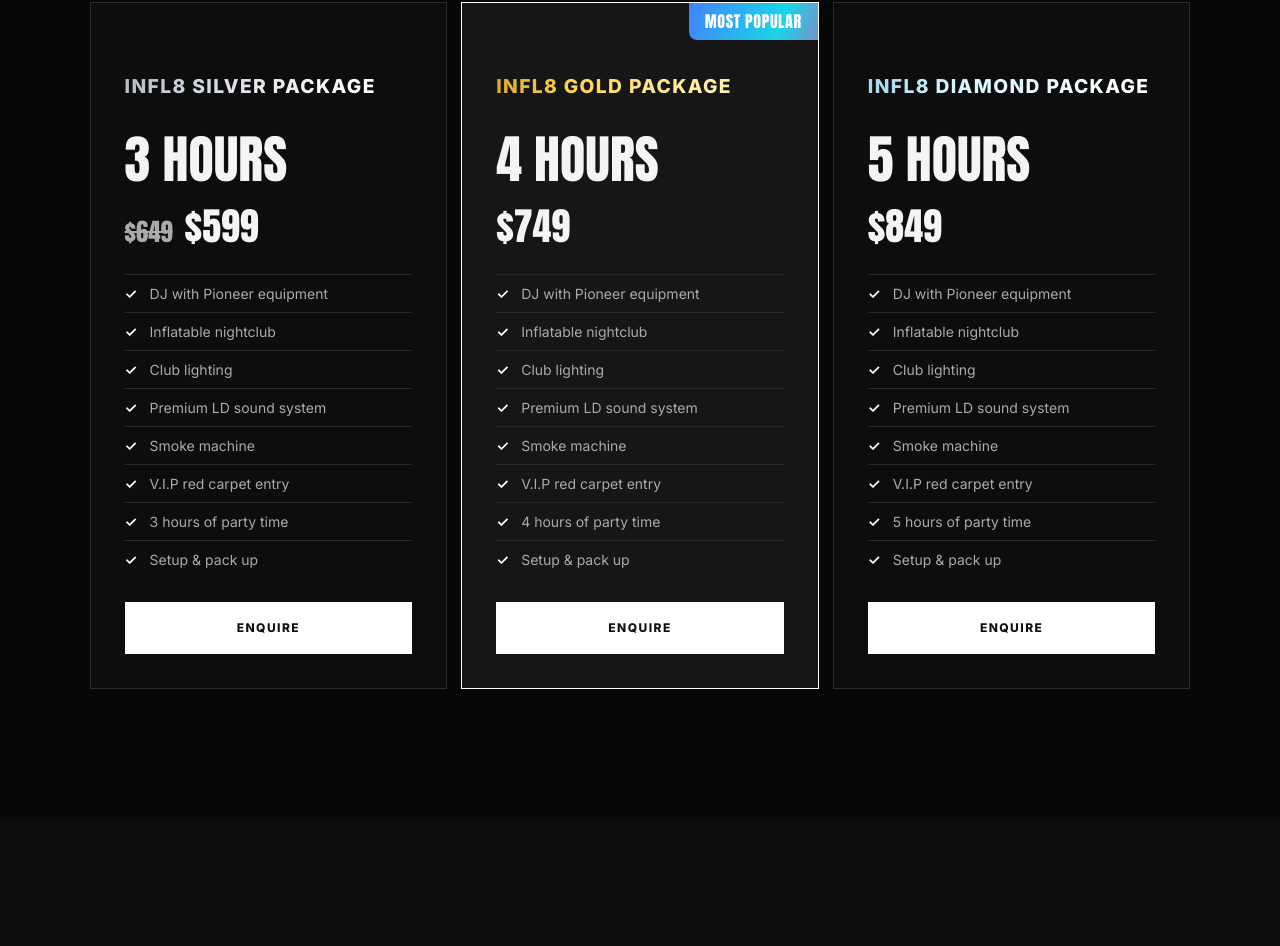
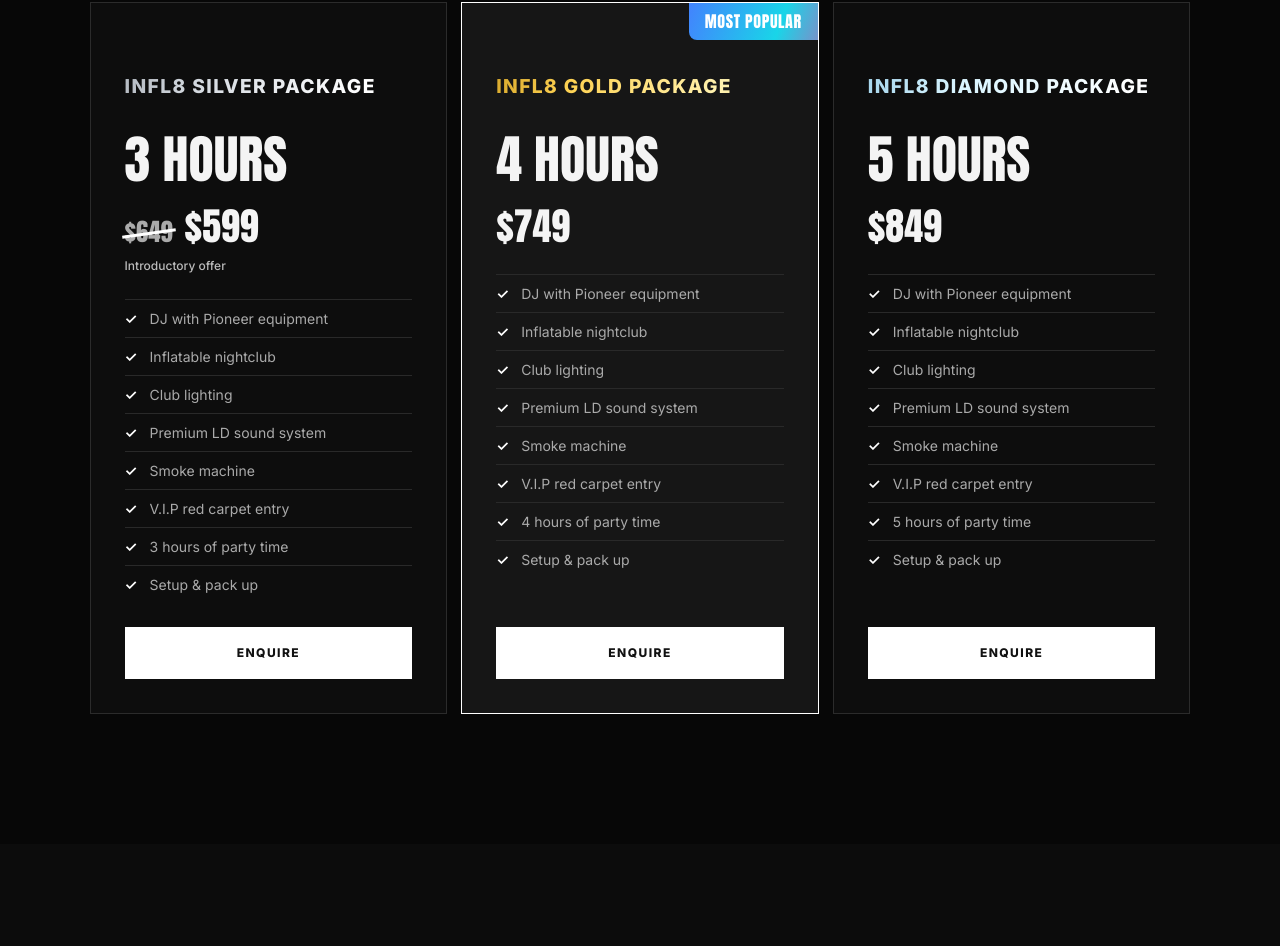
Before and after one commit to infl8melb/infl8-club, a website with bundled scripts: page website/index.html in a window 1280 px wide. Shown: the part 4828-5774 px from the top of the page. Built offline with nearby package versions, Linux system fonts and the light colour scheme.

Commit message:
Clarify Silver original-price strike and add introductory offer caption

```diff
--- a/website/index.html
+++ b/website/index.html
@@ -689,6 +689,7 @@
 
           <h3>3 HOURS</h3>
           <div class="price price-sale" aria-label="Regular price $649, now $599"><s class="price-original" aria-hidden="true">$649</s> <span aria-hidden="true">$599</span></div>
+          <p class="price-offer">Introductory offer</p>
 
           <ul>
             <li>DJ with Pioneer equipment</li>
@@ -1933,9 +1934,32 @@
   }
 
   #packages .price-original {
+    position: relative;
+    display: inline-block;
     color: #aaa;
     font-size: .65em;
-    text-decoration-thickness: 2px;
+    text-decoration: none;
+  }
+
+  #packages .price-original::after {
+    content: "";
+    position: absolute;
+    left: -3px;
+    right: -3px;
+    top: 50%;
+    height: 3px;
+    background: #fff;
+    transform: rotate(-8deg);
+    pointer-events: none;
+  }
+
+  #packages .price-offer {
+    margin: 7px 0 0;
+    color: #bbb;
+    font-family: Inter, sans-serif;
+    font-size: 12px;
+    font-weight: 500;
+    line-height: 1.5;
   }
 
   @media (min-width: 761px) and (max-width: 1050px) {
```
